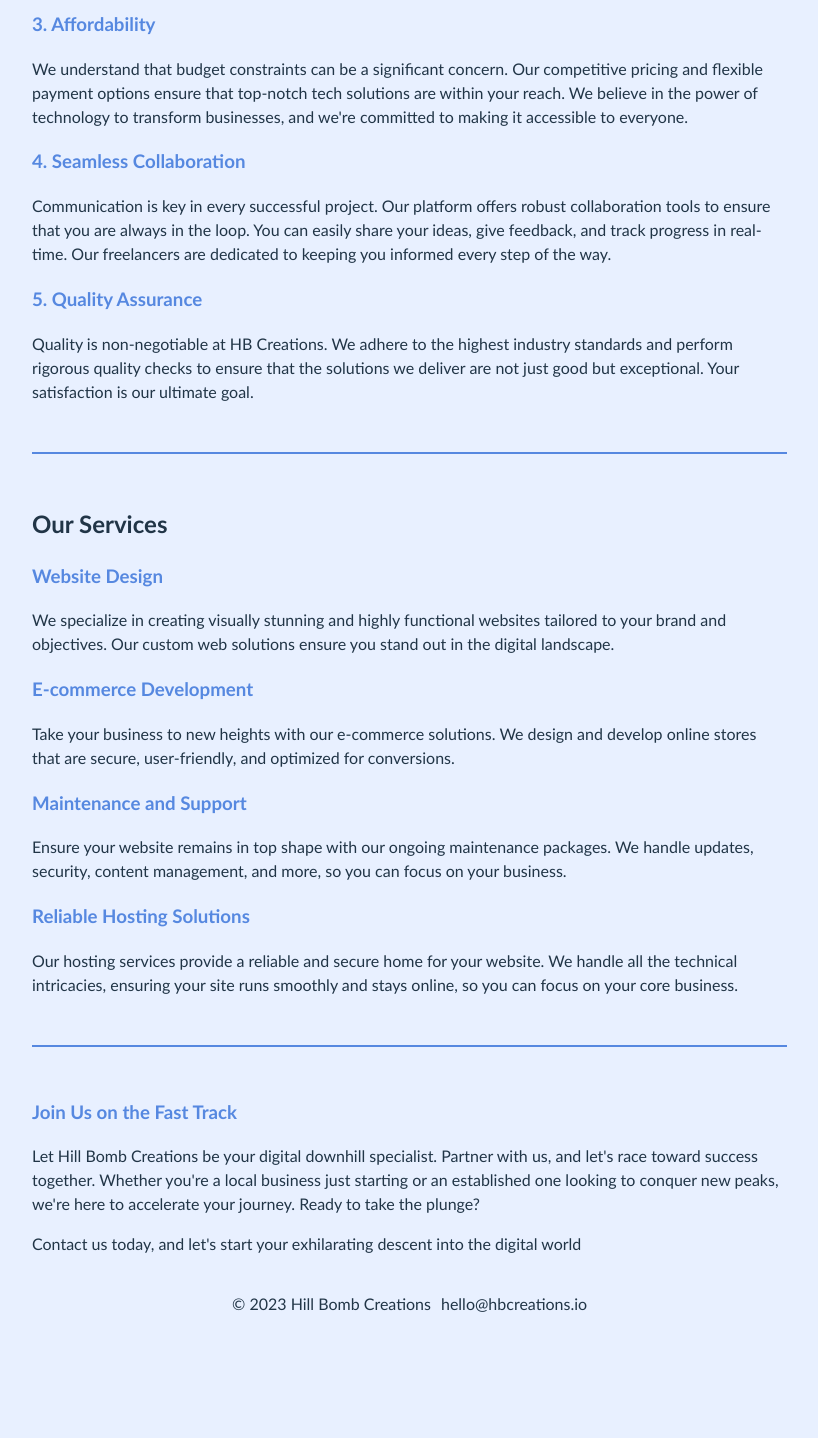
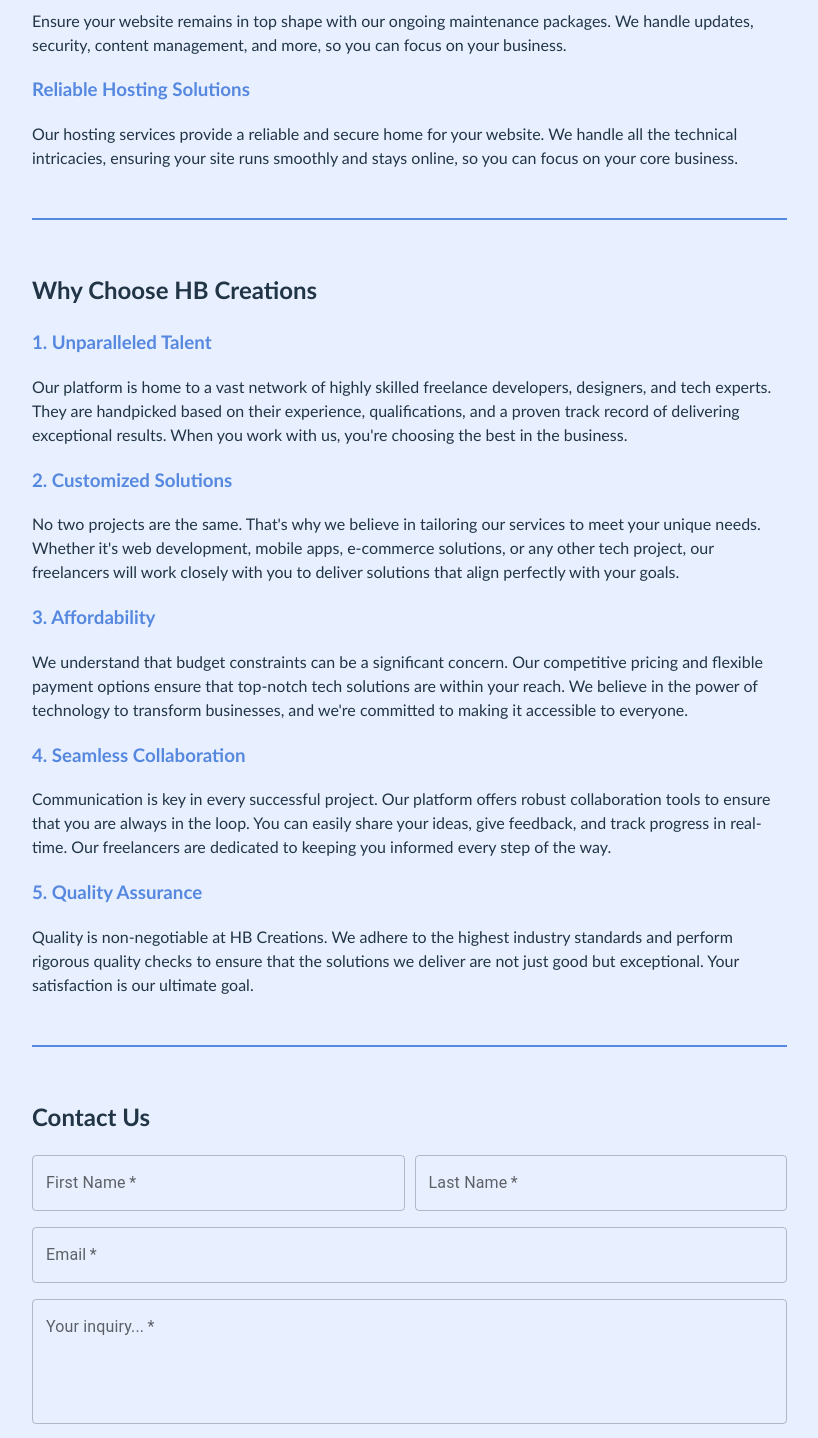
Before and after one commit to HillBombCreations/Sh4pesDevelopment_MainFrontend, a React (Vite) app: page / in a window 1280 px wide. Shown: the part 1020-2458 px from the top of the page, without its empty margins (224-1042 px from the left). Before the commit the page ends 2352 px from the top, so only its background shows below. Built offline with nearby package versions, Linux system fonts and the light colour scheme.

Commit message:
Added mobile screen and contact form

```diff
--- a/src/pages/LandingPage/Desktop/index.jsx
+++ b/src/pages/LandingPage/Desktop/index.jsx
@@ -1,8 +1,8 @@
 import Tabs from '../../../universalComponents/Tabs'
+import ContactForm from '../../../universalComponents/ContactForm/Desktop'
 import PropTypes from 'prop-types'
 
-function LandingPage({ pathname }) {
-
+function DesktopLanding({ pathname }) {
     return (
       <div id="page-container">
           <div id="content-wrap" style={{ padding: '10px 20vw 10px 20vw' }}>
@@ -23,6 +23,30 @@
               <p>
                 Our mission is simple: to help businesses accelerate down the digital hill, leaving their competition in the dust.
                 We specialize in creating cutting-edge websites that embody the spirit of a downhill rush – sleek, fast, and exciting.
+              </p>
+              <br />
+              <hr />
+              <br />
+              <h2 id='services'>Our Services</h2>
+              <h3> Website Design</h3>
+              <p>
+                We specialize in creating visually stunning and highly functional websites tailored to your brand and objectives.
+                Our custom web solutions ensure you stand out in the digital landscape.
+              </p>
+              <h3>E-commerce Development</h3>
+              <p>
+                Take your business to new heights with our e-commerce solutions.
+                We design and develop online stores that are secure, user-friendly, and optimized for conversions.
+              </p>
+              <h3>Maintenance and Support</h3>
+              <p>
+                Ensure your website remains in top shape with our ongoing maintenance packages.
+                We handle updates, security, content management, and more, so you can focus on your business.
+              </p>
+              <h3>Reliable Hosting Solutions</h3>
+              <p>
+                Our hosting services provide a reliable and secure home for your website.
+                We handle all the technical intricacies, ensuring your site runs smoothly and stays online, so you can focus on your core business.
               </p>
               <br />
               <hr />
@@ -59,27 +83,8 @@
               <br />
               <hr />
               <br />
-              <h2 id='services'>Our Services</h2>
-              <h3> Website Design</h3>
-              <p>
-                We specialize in creating visually stunning and highly functional websites tailored to your brand and objectives.
-                Our custom web solutions ensure you stand out in the digital landscape.
-              </p>
-              <h3>E-commerce Development</h3>
-              <p>
-                Take your business to new heights with our e-commerce solutions.
-                We design and develop online stores that are secure, user-friendly, and optimized for conversions.
-              </p>
-              <h3>Maintenance and Support</h3>
-              <p>
-                Ensure your website remains in top shape with our ongoing maintenance packages.
-                We handle updates, security, content management, and more, so you can focus on your business.
-              </p>
-              <h3>Reliable Hosting Solutions</h3>
-              <p>
-                Our hosting services provide a reliable and secure home for your website.
-                We handle all the technical intricacies, ensuring your site runs smoothly and stays online, so you can focus on your core business.
-              </p>
+              <h2 id="contact">Contact Us</h2>
+              <ContactForm />
               <br />
               <hr />
               <br />
@@ -97,14 +102,14 @@
         <footer id="footer">
           <div id="footer-content">
             <span style={{ marginRight: '10px' }}>© 2023 Hill Bomb Creations</span>
-            <span id="contact"><a style={{ color: 'inherit' }} href="mailto:hello@hbcreations.io">hello@hbcreations.io</a></span>
+            <span><a style={{ color: 'inherit' }} href="mailto:hello@hbcreations.io">hello@hbcreations.io</a></span>
           </div>
         </footer>
       </div>
     );
 }
 
-LandingPage.propTypes = {
+DesktopLanding.propTypes = {
   pathname: PropTypes.string.isRequired,
 }
-export default LandingPage;
+export default DesktopLanding;
--- a/src/pages/LandingPage/Mobile/index.jsx
+++ b/src/pages/LandingPage/Mobile/index.jsx
@@ -1,7 +1,8 @@
 import Tabs from '../../../universalComponents/Tabs'
+import ContactForm from '../../../universalComponents/ContactForm/Mobile'
 import PropTypes from 'prop-types'
 
-function LandingPage({ pathname }) {
+function MobileLanding({ pathname }) {
 
     return (
       <div id="page-container">
@@ -13,7 +14,7 @@
             <div style={{ textAlign: 'left', paddingBottom: '50px' }}>
               <div style={{ overflow: 'auto', maxHeight: '75vh' }}>
                 <h2 style={{ fontSize: '18px' }}>Raise Your Online Presence</h2>
-                <h3 style={{ fontSize: '16px' }}>Where Innovation Meets Talent</h3>
+                <h3 style={{ fontSize: '16px' }}>Innovation Meets Talent</h3>
                     <h3 style={{ fontSize: '16px' }}>Your Vision, Our Expertise</h3>
                     <p style={{ fontSize: '14px' }}>
                     At Hill Bomb Creations, we're not just a web development company – we're your fast track to online success.
@@ -84,6 +85,11 @@
                 <br />
                 <hr />
                 <br />
+                <h2 id="contact">Contact Us</h2>
+                    <ContactForm />
+                <br />
+                <hr />
+                <br />
                 <h3 style={{ fontSize: '16px' }}>Join Us on the Fast Track</h3>
                 <p style={{ fontSize: '14px' }}>
                     Let Hill Bomb Creations be your digital downhill specialist. Partner with us, and let's race toward success together.
@@ -106,7 +112,7 @@
     );
 }
 
-LandingPage.propTypes = {
+MobileLanding.propTypes = {
   pathname: PropTypes.string.isRequired,
 }
-export default LandingPage;
+export default MobileLanding;
--- /dev/null
+++ b/src/universalComponents/ContactForm/Desktop/index.jsx
@@ -0,0 +1,62 @@
+import { Box, TextField, Button } from "@mui/material";
+import { useState } from 'react';
+function SiteTabs() {
+    const [firstName, setFirstName] = useState();
+    const [lastName, setLastName] = useState();
+    const [email, setEmail] = useState();
+    const [message, setMessage] = useState();
+    return (
+        <div style={{ marginLeft: 'auto' }}>
+            <Box
+                component="form"
+                sx={{
+                    display: 'flex', flexDirection: 'row'
+                }}
+                noValidate
+                autoComplete="off"
+            >
+                <div style={{ flexDirection: 'columm', width: '100%'}}>
+                    <div style={{ display: 'flex', flexDirection: 'row', marginBottom: '2vh', justifyContent: 'space-evenly' }}>
+                        <TextField
+                            required
+                            fullWidth
+                            label="First Name"
+                            sx={{ paddingRight: '10px' }}
+                            value={ firstName }
+                            onChange={(e) => setFirstName(e.target.value)}
+                        />
+                        <TextField
+                            required
+                            fullWidth
+                            label="Last Name"
+                            value={ lastName }
+                            onChange={(e) => setLastName(e.target.value)}
+                        />
+                    </div>
+                    <TextField
+                        required
+                        label="Email"
+                        fullWidth
+                        sx={{ marginBottom: '2vh' }}
+                        value={ email }
+                        onChange={(e) => setEmail(e.target.value)}
+                    />
+                    <TextField
+                        required
+                        fullWidth
+                        multiline
+                        rows={4}
+                        label="Your inquiry..."
+                        value={ message }
+                        onChange={(e) => setMessage(e.target.value)}
+                        sx={{ marginBottom: '2vh' }}
+                    />
+                    <Button variant="outlined" >
+                        Submit Request
+                    </Button>
+                </div>
+            </Box>
+        </div>
+    );
+}
+export default SiteTabs;
--- /dev/null
+++ b/src/universalComponents/ContactForm/Mobile/index.jsx
@@ -0,0 +1,61 @@
+import { Box, TextField, Button } from "@mui/material";
+import { useState } from 'react';
+function SiteTabs() {
+    const [firstName, setFirstName] = useState();
+    const [lastName, setLastName] = useState();
+    const [email, setEmail] = useState();
+    const [message, setMessage] = useState();
+    return (
+        <div style={{ marginLeft: 'auto' }}>
+            <Box
+                component="form"
+                sx={{
+                    display: 'flex', flexDirection: 'row'
+                }}
+                noValidate
+                autoComplete="off"
+            >
+                <div style={{ flexDirection: 'columm', width: '100%'}}>
+                    <TextField
+                        required
+                        fullWidth
+                        label="First Name"
+                        sx={{ marginBottom: '10px' }}
+                        value={ firstName }
+                        onChange={(e) => setFirstName(e.target.value)}
+                    />
+                    <TextField
+                        required
+                        fullWidth
+                        label="Last Name"
+                        sx={{ marginBottom: '10px' }}
+                        value={ lastName }
+                        onChange={(e) => setLastName(e.target.value)}
+                    />
+                    <TextField
+                        required
+                        label="Email"
+                        fullWidth
+                        sx={{ marginBottom: '10px' }}
+                        value={ email }
+                        onChange={(e) => setEmail(e.target.value)}
+                    />
+                    <TextField
+                        required
+                        fullWidth
+                        multiline
+                        rows={4}
+                        label="Your inquiry..."
+                        value={ message }
+                        onChange={(e) => setMessage(e.target.value)}
+                        sx={{ marginBottom: '10px' }}
+                    />
+                    <Button variant="outlined" >
+                        Submit Request
+                    </Button>
+                </div>
+            </Box>
+        </div>
+    );
+}
+export default SiteTabs;
--- a/src/universalComponents/Tabs/index.jsx
+++ b/src/universalComponents/Tabs/index.jsx
@@ -3,7 +3,7 @@
 import { Link } from "react-router-dom";
 function SiteTabs({ pathname }) {
     return (
-        <div style={{ marginLeft: 'auto' }}>
+        <div style={{ }}>
             <Box sx={{ borderBottom: 1, borderColor: 'transparent' }}>
                 <Tabs
                     aria-label="Tab navigation"
```
Also changed, not shown: src/universalComponents/ContactForm/index.jsx (deleted).
